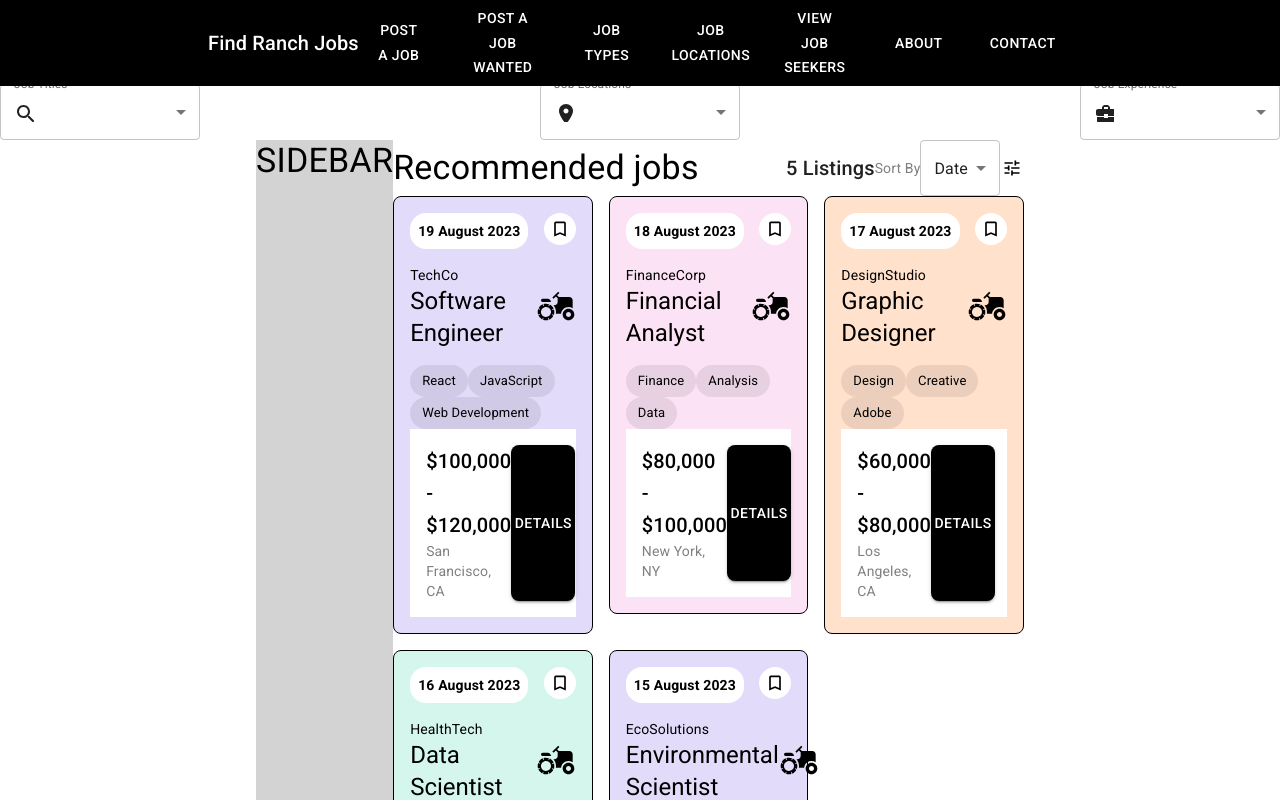
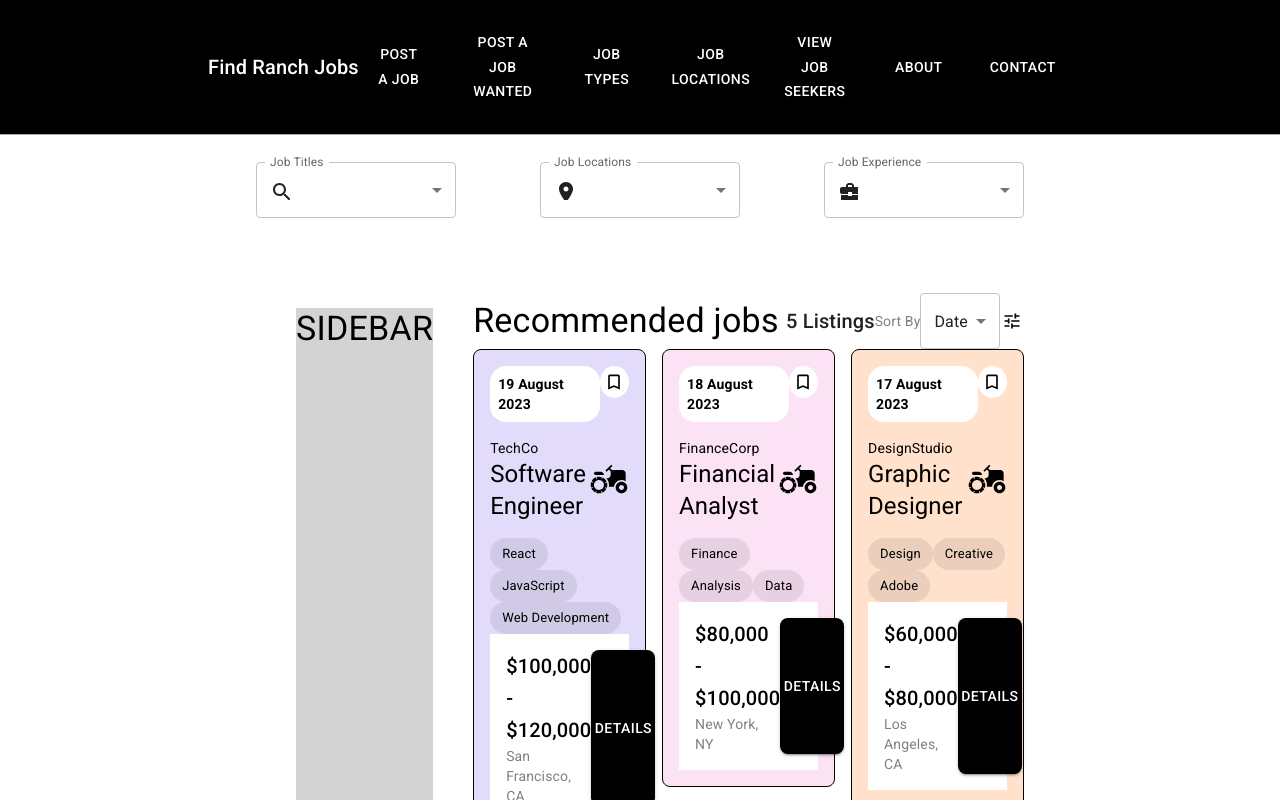
Before and after one commit to jackson-sandland/find-ranch-jobs, a React (Create React App) app: page /dev in a window 1280 px wide. Shown: the top 800 px of the page. Built offline with nearby package versions, Linux system fonts and the light colour scheme.

Commit message:
adds buffer to elements in JobListing grid

```diff
--- a/src/components/modules/filterBar/filterBar.tsx
+++ b/src/components/modules/filterBar/filterBar.tsx
@@ -69,7 +69,7 @@ const FilterBar = () => {
     ));
 
   return (
-    <Stack direction="row" justifyContent="space-between" spacing={2} sx={{ marginTop: "20px" }}>
+    <Stack direction="row" justifyContent="space-between" spacing={2} sx={{ marginTop: "50px", padding: "0 20vw", marginBottom: "50px" }}>
       {handleRenderFilterOptions()}
     </Stack>
   );
--- a/src/components/modules/jobListingsGrid/jobListingsGrid.tsx
+++ b/src/components/modules/jobListingsGrid/jobListingsGrid.tsx
@@ -28,13 +28,13 @@ const JobListingsGrid = () => {
   return (
     <Box style={{ backgroundColor: "white", padding: "0 20vw" }}>
       <Box display="flex" flexDirection="row">
-        <Box style={{ backgroundColor: "lightgrey", width: "15vw", height: "100vh" }}>
+        <Box style={{ backgroundColor: "lightgrey", width: "15vw", height: "100vh", margin: "40px" }}>
           <Typography variant="h4" style={{ color: "black" }}>
             SIDEBAR
           </Typography>
         </Box>
         <Box display="flex" flexDirection="column" flexGrow={1}>
-          <Box display="flex" justifyContent="space-between" alignItems="center">
+          <Box display="flex" justifyContent="space-between" alignItems="center" style={{ marginTop: "25px" }}>
             <Typography variant="h4" style={{ color: "black" }}>
               Recommended jobs
             </Typography>
--- a/src/layout/TopBar/TopBar.tsx
+++ b/src/layout/TopBar/TopBar.tsx
@@ -36,6 +36,7 @@ const TopBar: FC<TopBarProps> = ({ endNode, title = "", ...restOfProps }) => {
   };
 
   return (
+    <div style={{ paddingBottom: '3rem' }}>
       <AppBar
         component="div"
         sx={
@@ -43,6 +44,8 @@ const TopBar: FC<TopBarProps> = ({ endNode, title = "", ...restOfProps }) => {
             backgroundColor: 'black',
             boxShadow: 'none',
             paddingX: 24,
+            borderBottom: '1px solid darkgrey',
+            paddingY: 3,
           }
         }
         {...restOfProps}
@@ -64,6 +67,7 @@ const TopBar: FC<TopBarProps> = ({ endNode, title = "", ...restOfProps }) => {
           {endNode}
         </Toolbar>
       </AppBar>
+    </div>
   );
 };
 
```
Lines whose indentation alone changed are shown as unchanged.
